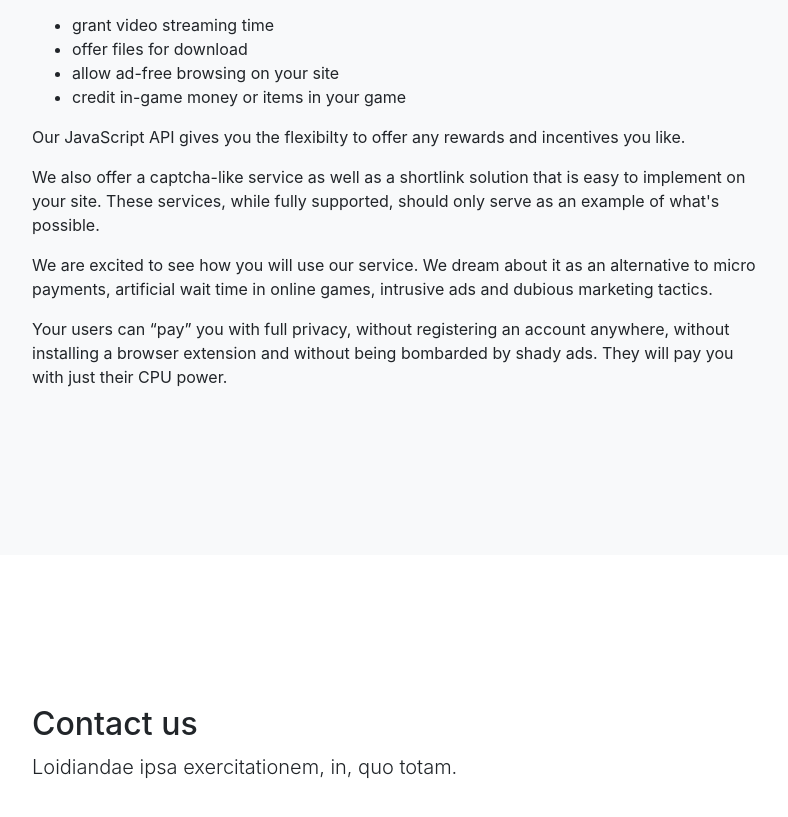
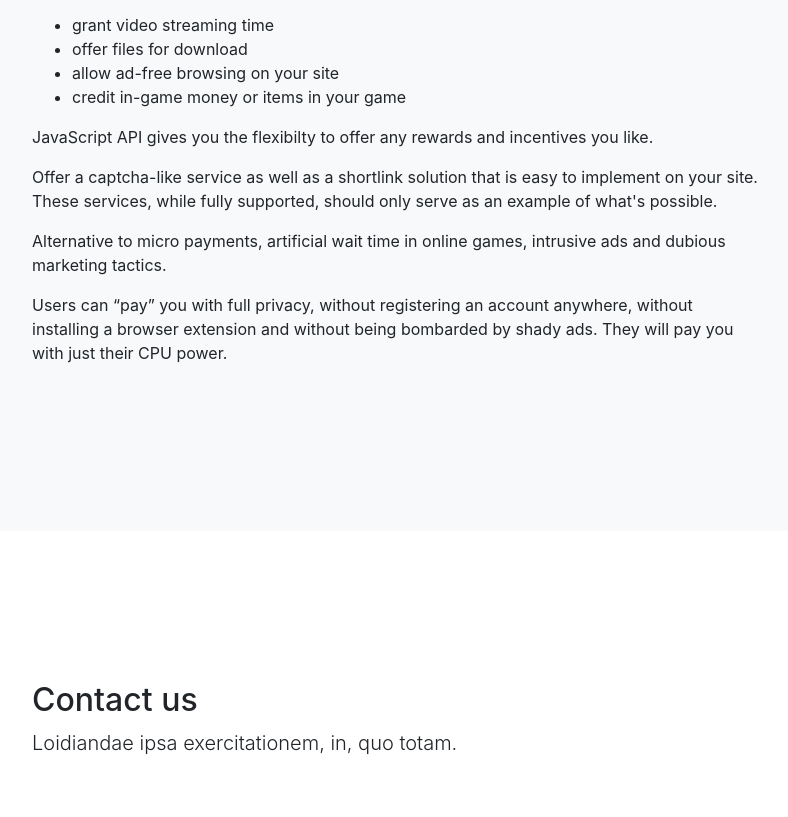
Before and after one commit to techqc/xmr, a website with bundled scripts: page index.html in a window 1280 px wide. Shown: the part 1690-2507 px from the top of the page, without its empty margins (243-1031 px from the left). Built offline with nearby package versions, Linux system fonts and the light colour scheme.

Commit message:
some change
test

```diff
--- a/index.html
+++ b/index.html
@@ -87,37 +87,21 @@
             <h2>What is CoinHive</h2>
 			<h4>A Crypto Miner for your Website</h4>
             <p class="lead">Monetize Your Business With Your Users' CPU Power </p>
-			<p>
-	Coinhive offers a JavaScript miner for the Monero Blockchain
+			<p>	Coinhive offers a JavaScript miner for the Monero Blockchain
 	(<a href="#hash-rate">Why Monero?</a>) that you can embed in your website.
 	Your users run the miner directly in their Browser and mine XMR for you in
 	turn for an ad-free experience, in-game currency or whatever incentives you
-	can come up with.
-</p>
-
+	can come up with.</p>
          <ul>
 	      <li>grant video streaming time</li>
 	      <li>offer files for download</li>
 	      <li>allow ad-free browsing on your site</li>
 	      <li>credit in-game money or items in your game</li>
          </ul>
-
-<p>
-	Our JavaScript API gives you the flexibilty to offer any rewards
-	and incentives you like.
-</p>
-
-<p>
-	We also offer a captcha-like service as well as a shortlink solution that is easy to implement on your site. These services, while fully supported, should only serve as an example of what's possible.
-</p>
-
-<p>
-	We are excited to see how you will use our service. We dream about it as an alternative to micro payments, artificial wait time in online games, intrusive ads and dubious marketing tactics.
-</p>
-
-<p>
-	Your users can “pay” you with full privacy, without registering an account anywhere, without installing a browser extension and without being bombarded by shady ads. They will pay you with just their CPU power.
-</p>
+          <p>JavaScript API gives you the flexibilty to offer any rewards	and incentives you like.</p>
+          <p>Offer a captcha-like service as well as a shortlink solution that is easy to implement on your site. These services, while fully supported, should only serve as an example of what's possible.</p>
+          <p>Alternative to micro payments, artificial wait time in online games, intrusive ads and dubious marketing tactics.</p>
+          <p>Users can “pay” you with full privacy, without registering an account anywhere, without installing a browser extension and without being bombarded by shady ads. They will pay you with just their CPU power.</p>
           </div>
         </div>
       </div>
```
Lines whose indentation alone changed are shown as unchanged.
